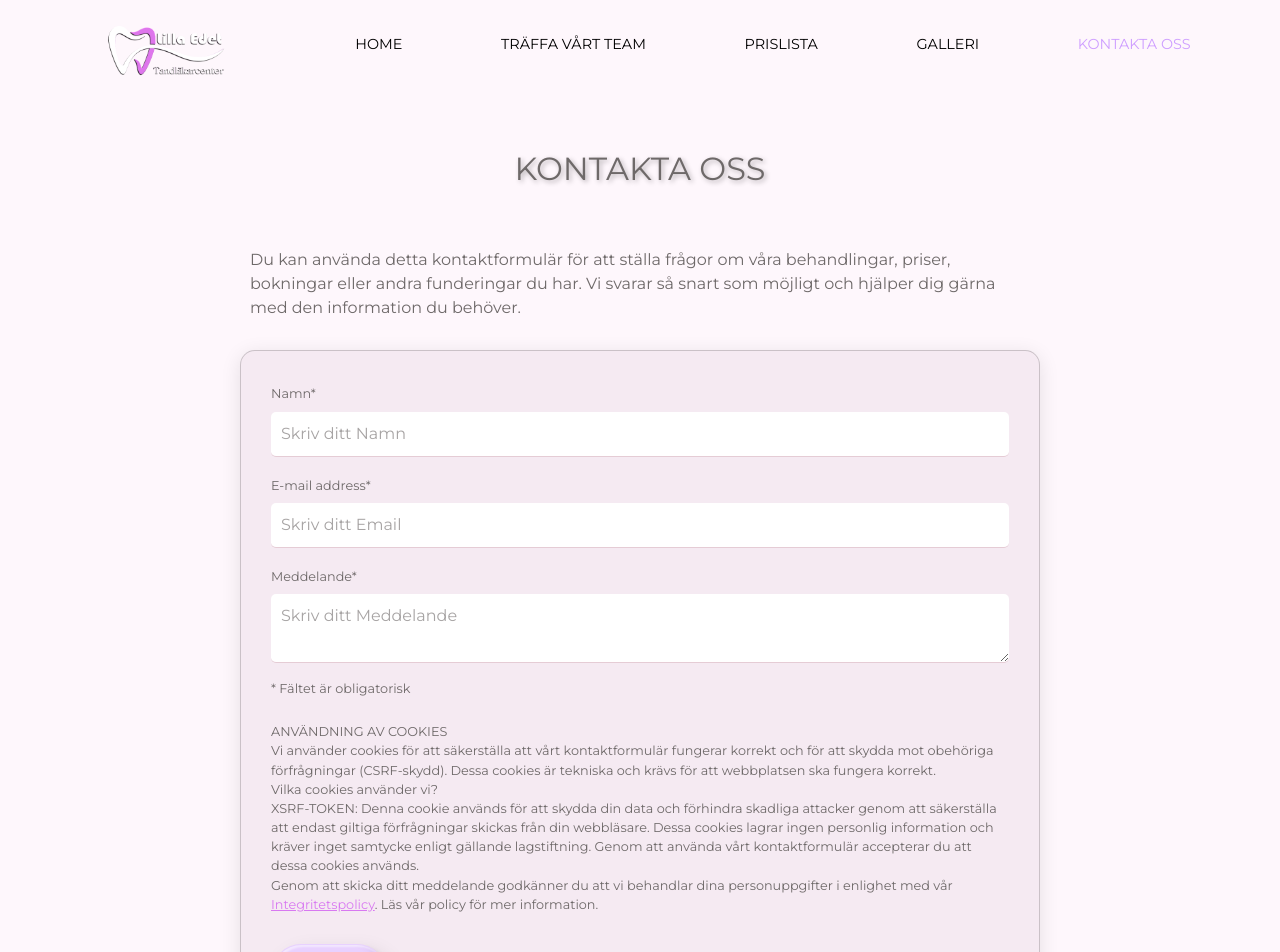
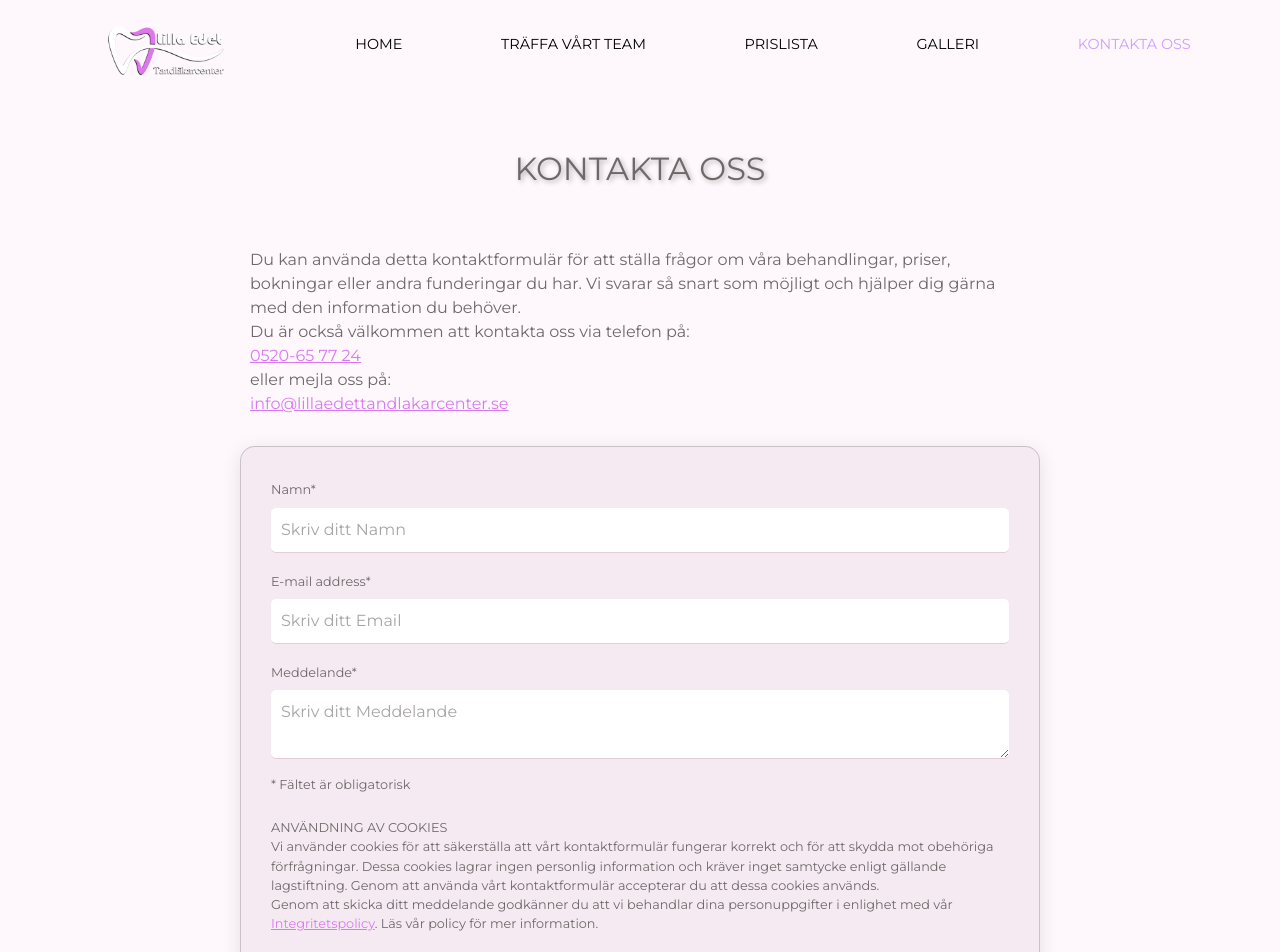
Before and after one commit to ElisaMavilia/lillaedet-vue, a Vue app: page /kontakta-oss in a window 1280 px wide. Shown: the top 952 px of the page. Built offline with nearby package versions, Linux system fonts and the light colour scheme.

Commit message:
Copy adj

```diff
--- a/src/pages/ContactComponent.vue
+++ b/src/pages/ContactComponent.vue
@@ -21,7 +21,16 @@
         Du kan använda detta kontaktformulär för att ställa frågor om våra
         behandlingar, priser, bokningar eller andra funderingar du har. Vi
         svarar så snart som möjligt och hjälper dig gärna med den information du
-        behöver.
+        behöver. <br />Du är också välkommen att kontakta oss via telefon på:
+        <br /><a class="router-link-class" href="tel:0520657724"
+          >0520-65 77 24</a
+        ><br />
+        eller mejla oss på: <br />
+        <a
+          class="router-link-class"
+          href="mailto:info@lillaedettandlakarcenter.se"
+          >info@lillaedettandlakarcenter.se</a
+        >
       </p>
       <div class="card">
         <div class="row">
@@ -77,16 +86,11 @@
             </div>
             <div class="privacy-policy">
               Vi använder cookies för att säkerställa att vårt kontaktformulär
-              fungerar korrekt och för att skydda mot obehöriga förfrågningar
-              (CSRF-skydd). Dessa cookies är tekniska och krävs för att
-              webbplatsen ska fungera korrekt. <br />
-              Vilka cookies använder vi? <br />
-              XSRF-TOKEN: Denna cookie används för att skydda din data och
-              förhindra skadliga attacker genom att säkerställa att endast
-              giltiga förfrågningar skickas från din webbläsare. Dessa cookies
-              lagrar ingen personlig information och kräver inget samtycke
-              enligt gällande lagstiftning. Genom att använda vårt
+              fungerar korrekt och för att skydda mot obehöriga förfrågningar.
+              Dessa cookies lagrar ingen personlig information och kräver inget
+              samtycke enligt gällande lagstiftning. Genom att använda vårt
               kontaktformulär accepterar du att dessa cookies används.
+              <br />
             </div>
             <div class="privacy-policy">
               Genom att skicka ditt meddelande godkänner du att vi behandlar
--- a/src/pages/IntegritetComponent.vue
+++ b/src/pages/IntegritetComponent.vue
@@ -56,7 +56,22 @@
           Vi vidtar lämpliga säkerhetsåtgärder för att skydda dina
           personuppgifter från obehörig åtkomst eller förlust.
         </div>
-        <li class="fw-bold">Ändringar i policyn</li>
+        <li class="fw-bold">Cookies</li>
+        <div class="pt-2 pb-4">
+          Vi använder cookies för att säkerställa att vårt kontaktformulär
+          fungerar korrekt och för att skydda mot obehöriga förfrågningar. Dessa
+          cookies lagrar ingen personlig information och kräver inget samtycke
+          enligt gällande lagstiftning. Genom att använda vårt kontaktformulär
+          accepterar du att dessa cookies används (CSRF-skydd). Dessa cookies är
+          tekniska och krävs för att webbplatsen ska fungera korrekt.
+        </div>
+        <div>
+          <strong>Vilka cookies använder vi? </strong><br />
+          XSRF-TOKEN: Denna cookie används för att skydda din data och förhindra
+          skadliga attacker genom att säkerställa att endast giltiga
+          förfrågningar skickas från din webbläsare.
+        </div>
+        <li class="fw-bold pt-4">Ändringar i policyn</li>
         <div>
           Vi kan uppdatera denna integritetspolicy vid behov. Senaste versionen
           finns alltid tillgänglig på vår webbplats. <br />Om du har frågor om
```
